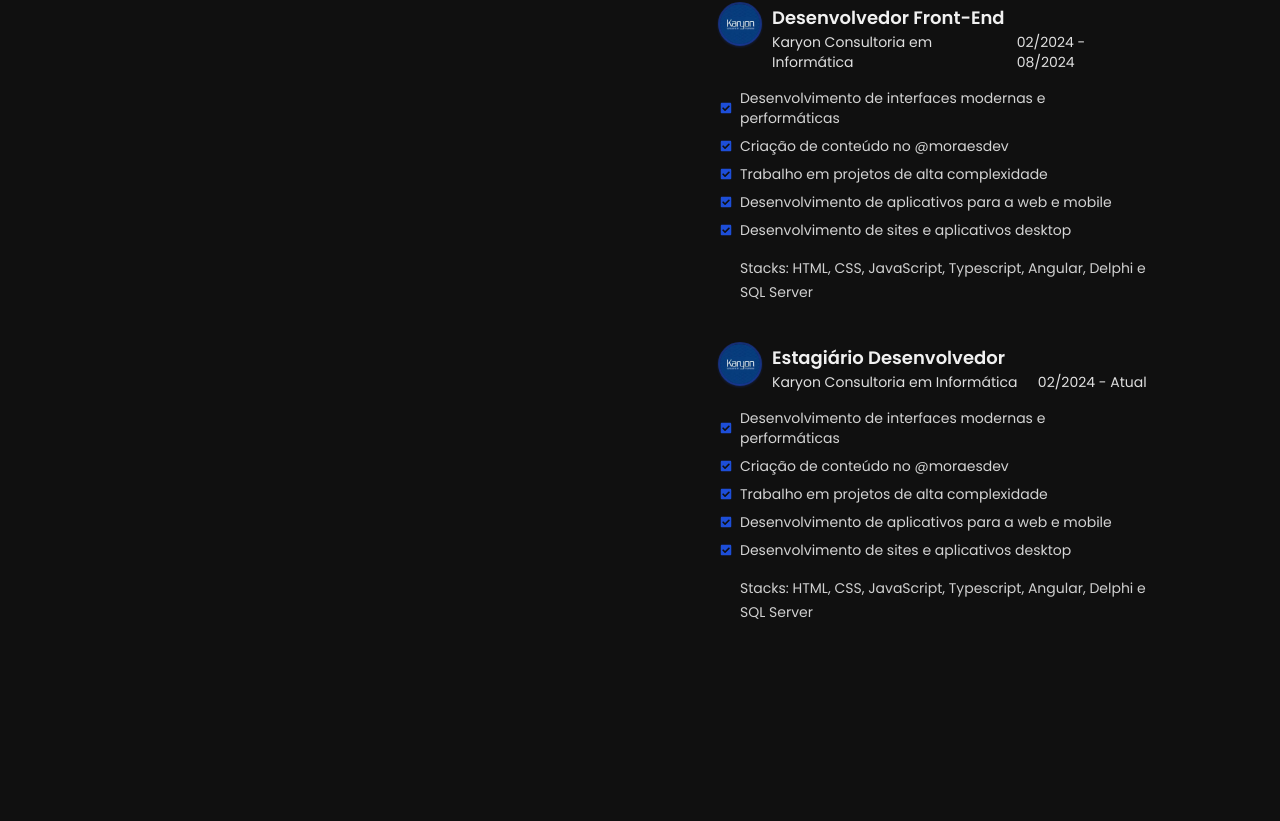
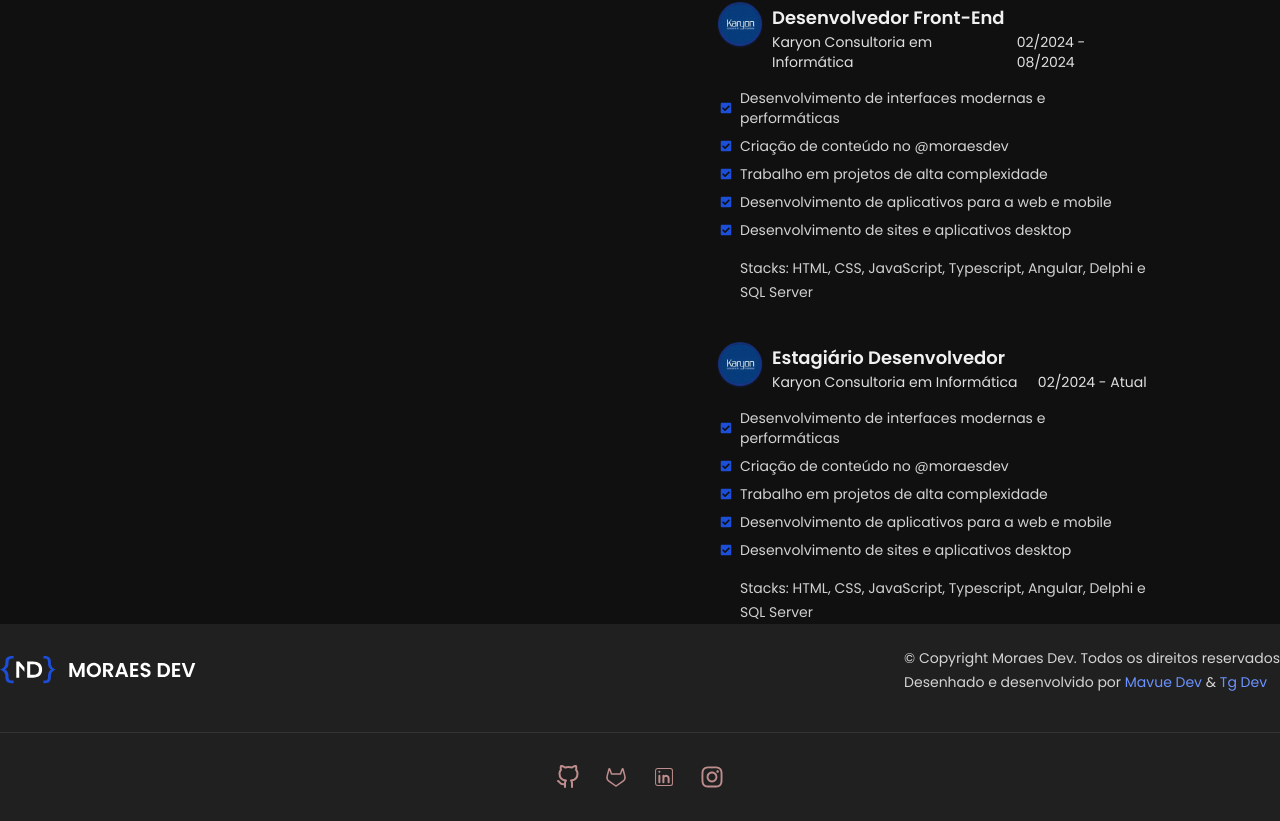
Before and after one commit to tiagolopes-dev/portfolio-moraes-dev, a Next.js app: page / in a window 1280 px wide. Shown: the part 2832-3653 px from the top of the page. Before the commit the page ends 3456 px from the top, so only its background shows below. Built offline with nearby package versions, Linux system fonts and the light colour scheme.

Commit message:
feature: Create Footer

```diff
--- /dev/null
+++ b/src/app/components/footer/index.tsx
@@ -0,0 +1,30 @@
+import { socialNetworks } from '@/lib/content'
+
+export const Footer = () => {
+  return (
+    <footer className='bg-black-300 py-6 flex'>
+      <div className='container mx-auto'>
+        <div className='border-b-black-200 flex flex-col md:flex-row justify-between border-b pb-10 mb-6'>
+          <img src='/moraes-logo-name.svg' className='mb-4 md:mb-0' />
+          <div className='text-white-100 text-sm'>
+            <p>© Copyright Moraes Dev. Todos os direitos reservados</p>
+            <p className='mt-1'>
+              Desenhado e desenvolvido por <span className='text-blue-300 cursor-pointer'>Mavue Dev</span> &{' '}
+              <span className='text-blue-300 cursor-pointer'>Tg Dev</span>
+            </p>
+          </div>
+        </div>
+
+        <div className='flex justify-center gap-2'>
+          {socialNetworks.map((socialNetwork) => (
+            <a href={socialNetwork.link} target='_blank' rel='noreferrer' key={socialNetwork.name}>
+              <div className='hover:bg-primary-dark p-2'>
+                <socialNetwork.icon className='text-2xl text-gray-400 hover:text-white-50' />
+              </div>
+            </a>
+          ))}
+        </div>
+      </div>
+    </footer>
+  )
+}
--- a/src/app/globals.css
+++ b/src/app/globals.css
@@ -21,6 +21,7 @@
 
   --color-blue-500: #0c36aa;
   --color-blue-400: #395dc1;
+  --color-blue-300: #6B92FF;
 
   --animate-shake-wave: shake-wave 10s cubic-bezier(0.6, 0.05, 0.4, 0.95) infinite;
 
--- a/src/app/page.tsx
+++ b/src/app/page.tsx
@@ -4,6 +4,7 @@
 import { InfiniteMovingCards } from './components/ui/moving-card'
 import { Experiences } from './components/experiences'
 import { AboutMe } from './components/about-me'
+import { Footer } from './components/footer'
 
 export default function Home() {
   return (
@@ -42,6 +43,7 @@
         <AboutMe />
         <Experiences />
       </div>
+      <Footer />
     </>
   )
 }
```
Also changed, not shown: public/moraes-logo-name.svg (added).
